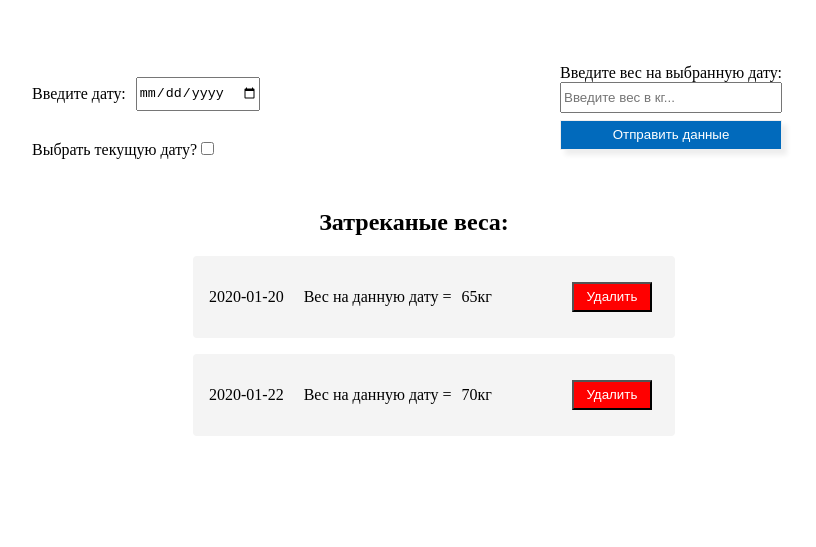
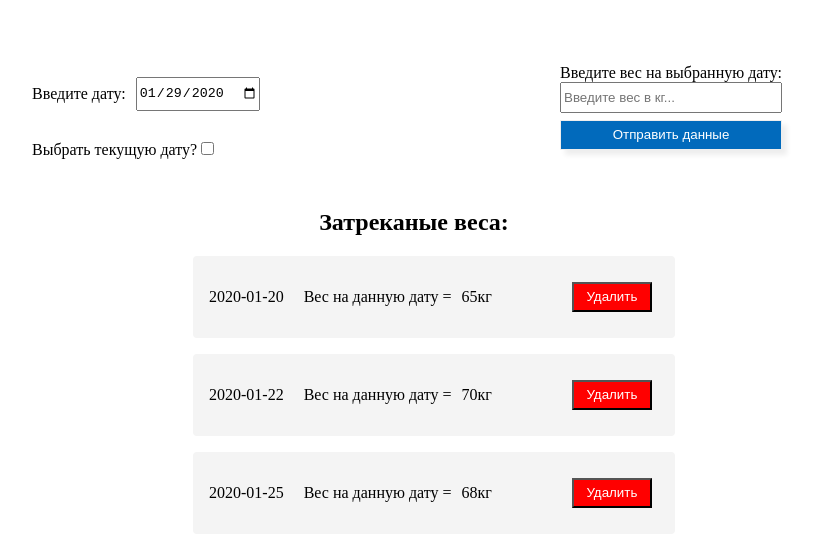
Before and after one commit to vladkovv/js-mvc, a plain HTML site: page src/index.html in a window 1280 px wide. Shown: the part 61-608 px from the top of the page, without its empty margins (226-1042 px from the left). Drawn offline with Linux system fonts and the light colour scheme.

Commit message:
fixed some bugs

```diff
--- a/src/controller.js
+++ b/src/controller.js
@@ -1,21 +1,22 @@
 class Controller {
-    constructor(model, view){
+    constructor(model, view) {
         this.model = model;
         this.view = view;
 
         this.model.bindWeightListChanged(this.onWeightListChanged);
 
-        this.view.bindAddWeight(this.handleAddWeights);
+        this.view.bindAddWeight(this.handleAddWeight);
         this.view.bindDeleteWeight(this.handleDeleteWeight);
 
         this.onWeightListChanged(this.model.weights);
+
     }
 
     onWeightListChanged = weights => {
-        this.view.displayWeights(weights)
+        this.view.displayWeights(weights);
     }
-    handleAddWeights = weightNumber => {
-        this.model.addWeight(weightNumber);
+    handleAddWeight = (weightNumber, custDate) => {
+        this.model.addWeight(weightNumber, custDate);
     }
 
     handleDeleteWeight = id => {
--- a/src/index.html
+++ b/src/index.html
@@ -10,6 +10,7 @@
 
     <div id="root"></div>
 
+    <script src="https://www.google.com/jsapi"></script>
     <script src="model.js"></script>
     <script src="view.js"></script>
     <script src="controller.js"></script>
--- a/src/model.js
+++ b/src/model.js
@@ -1,25 +1,33 @@
  class Model {
-     constructor(){
-         this.weights = [
-             {id: 1, weight: 65, date: "2020-01-20"},
-             {id: 2, weight: 70, date: "2020-01-22"},
+     constructor() {
+         this.weights = [{
+                 id: 1,
+                 weight: 65,
+                 date: "2020-01-20"
+             },
+             {
+                 id: 2,
+                 weight: 70,
+                 date: "2020-01-22"
+             },
+             {
+                 id: 3,
+                 weight: 68,
+                 date: "2020-01-25"
+             }
          ]
-         this.d = new Date();
-         this.currDate = this.d.getDate();
-         this.currMonth = this.d.getMonth() + 1;
-         this.currYear = this.d.getFullYear();
-         this.fullDate = this.d.toLocaleDateString();
+
      }
 
-     bindWeightListChanged(callback){
+     bindWeightListChanged(callback) {
          this.onWeightListChanged = callback;
      }
 
-     addWeight(weightNumber){
+     addWeight(weightNumber, custDate) {
          const currWeight = {
              id: this.weights.length > 0 ? this.weights[this.weights.length - 1].id + 1 : 1,
              weight: weightNumber,
-             date: `${this.currYear}-${this.currMonth}-${this.currDate}`
+             date: custDate
 
 
          }
@@ -29,8 +37,8 @@
      }
 
 
-     deleteWeight(id){
-        this.weights = this.weights.filter(weight => weight.id != id);
-        this.onWeightListChanged(this.weights);
+     deleteWeight(id) {
+         this.weights = this.weights.filter(weight => weight.id != id);
+         this.onWeightListChanged(this.weights);
      }
  }
--- a/src/view.js
+++ b/src/view.js
@@ -1,63 +1,76 @@
 class View {
-    constructor(){
+  constructor() {
+    Date.prototype.toDateInputValue = (function () {
+      let local = new Date(this);
+      local.setMinutes(this.getMinutes() - this.getTimezoneOffset());
+      return local.toJSON().slice(0, 10)
+    })
+
     this.app = this.getElement('#root')
 
-    this.logo = this.createElement('h1','logo')
+    this.logo = this.createElement('h1', 'logo')
     this.logo.textContent = 'Отслеживание веса'
 
-    this.inpForm = this.createElement('form','inp-form');
-    this.dateForm = this.createElement('form','date')
+    this.inpForm = this.createElement('form', 'inp-form');
+    this.dateForm = this.createElement('form', 'date')
 
 
-    this.dateDiv = this.createElement('div','date-div')
+    this.dateDiv = this.createElement('div', 'date-div')
 
-    this.dateLabel = this.createElement('p','date-p')
+    this.dateLabel = this.createElement('p', 'date-p')
     this.dateLabel.textContent = 'Введите дату:'
 
-    this.dateInp = this.createElement('input','date-inp')
+
+    this.dateInp = this.createElement('input', 'date-inp')
     this.dateInp.type = 'date'
+    this.dateInp.min = '2020-01-01'
+    this.dateInp.value = new Date().toDateInputValue();
 
     this.dateDiv.append(this.dateLabel, this.dateInp);
 
-    this.currDiv = this.createElement('div','curr-date');
+    this.currDiv = this.createElement('div', 'curr-date');
 
-    this.checkLabel = this.createElement('label','check-label');
+    this.checkLabel = this.createElement('label', 'check-label');
     this.checkLabel.textContent = 'Выбрать текущую дату?';
 
-    this.currCheckbox = this.createElement('input','curr-check');
+    this.currCheckbox = this.createElement('input', 'curr-check');
     this.currCheckbox.type = 'checkbox';
 
     this.currDiv.append(this.checkLabel, this.currCheckbox);
 
     this.dateForm.append(this.dateDiv, this.currDiv);
 
-    this.weightForm = this.createElement('form','weight');
+    this.weightForm = this.createElement('form', 'weight');
 
-    this.weightLabel = this.createElement('label','weight-label');
+    this.weightLabel = this.createElement('label', 'weight-label');
     this.weightLabel.textContent = 'Введите вес на выбранную дату:';
 
-    this.weightInp = this.createElement('input','weight-inp');
+    this.weightInp = this.createElement('input', 'weight-inp');
     this.weightInp.type = 'number';
     this.weightInp.placeholder = 'Введите вес в кг...';
+    this.weightInp.min = 10;
 
-    this.submitButton = this.createElement('button','submit');
+    this.submitButton = this.createElement('button', 'submit');
     this.submitButton.textContent = 'Отправить данные';
 
     this.weightForm.append(this.weightLabel, this.weightInp, this.submitButton);
     this.inpForm.append(this.dateForm, this.weightForm);
 
-    this.outpDiv = this.createElement('div','outp-div');
+    this.outpDiv = this.createElement('div', 'outp-div');
 
-    this.title = this.createElement('h2','title');
+    this.title = this.createElement('h2', 'title');
     this.title.textContent = 'Затреканые веса:';
 
-    this.weightList = this.createElement('ul','weight-list');
+    this.weightList = this.createElement('ul', 'weight-list');
 
 
     this.outpDiv.append(this.title, this.weightList);
 
     this.app.append(this.logo, this.inpForm, this.outpDiv);
+
+
   }
+
 
 
   createElement(tag, className) {
@@ -77,21 +90,25 @@ class View {
     return this.weightInp.value;
   }
 
+  get custDate() {
+    return this.dateInp.value;
+  }
+
   resetInput() {
     this.weightInp.value = '';
   }
 
   displayWeights(weights) {
-        while(this.weightList.firstChild) {
+
+    while (this.weightList.firstChild) {
       this.weightList.removeChild(this.weightList.firstChild)
     }
 
-        if(weights.length === 0) {
+    if (weights.length === 0) {
       const p = this.createElement('p');
-          p.textContent = 'Нет ничего затреканного';
+      p.textContent = 'Нет ничего затреканного!';
       this.weightList.append(p);
-        }
-        else {
+    } else {
       weights.forEach(weight => {
         const li = this.createElement('li')
         li.id = weight.id;
@@ -118,18 +135,20 @@ class View {
   }
 
   bindAddWeight(handler) {
-        this.inpForm.addEventListener('submit', event => {
+    this.weightForm.addEventListener('submit', event => {
       event.preventDefault()
 
-          if (this.weightNumber) {
-            handler(this.weightNumber)
+      if (this.weightNumber && this.custDate) {
+        handler(this.weightNumber, this.custDate)
         this.resetInput();
-          }
+      } else
+        alert('Проверьте заполненноcть полей!')
     })
+
   }
   bindDeleteWeight(handler) {
     this.outpDiv.addEventListener('click', event => {
-          if(event.target.className === 'delete') {
+      if (event.target.className === 'delete') {
         const id = parseInt(event.target.parentElement.id)
 
         handler(id);
```
Lines whose indentation alone changed are shown as unchanged.
